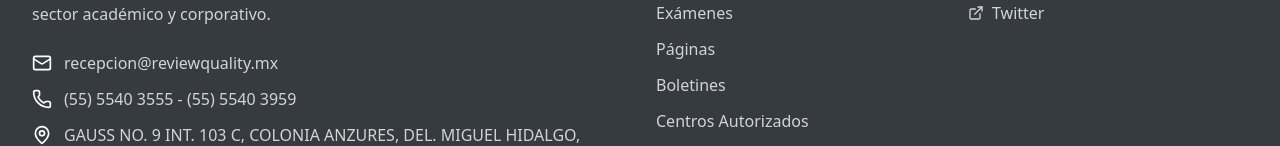
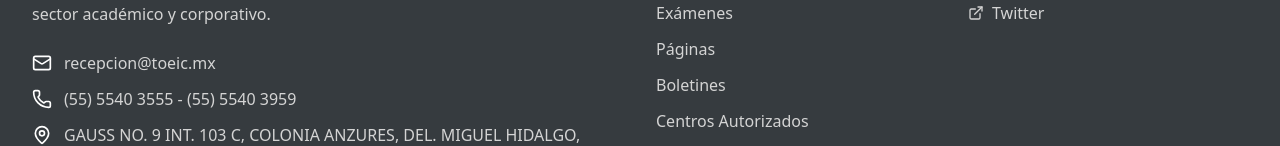
Before and after one commit to marmocreativo/toeic-2025, a React (Vite) app: page / in a window 1280 px wide. Shown: the part 2294-2440 px from the top of the page. Built offline with nearby package versions, Linux system fonts and the light colour scheme; no server answers; the database is empty.

Commit message:
cambio en footer

```diff
--- a/src/components/layout/PublicFooter.tsx
+++ b/src/components/layout/PublicFooter.tsx
@@ -89,7 +89,7 @@
               <div className="space-y-3">
                 <div className="flex items-center space-x-3 text-gray-300">
                   <Mail className="w-5 h-5 text-white flex-shrink-0" />
-                  <span>recepcion@reviewquality.mx</span>
+                  <span>recepcion@toeic.mx</span>
                 </div>
                 <div className="flex items-center space-x-3 text-gray-300">
                   <Phone className="w-5 h-5 text-white flex-shrink-0" />
```
